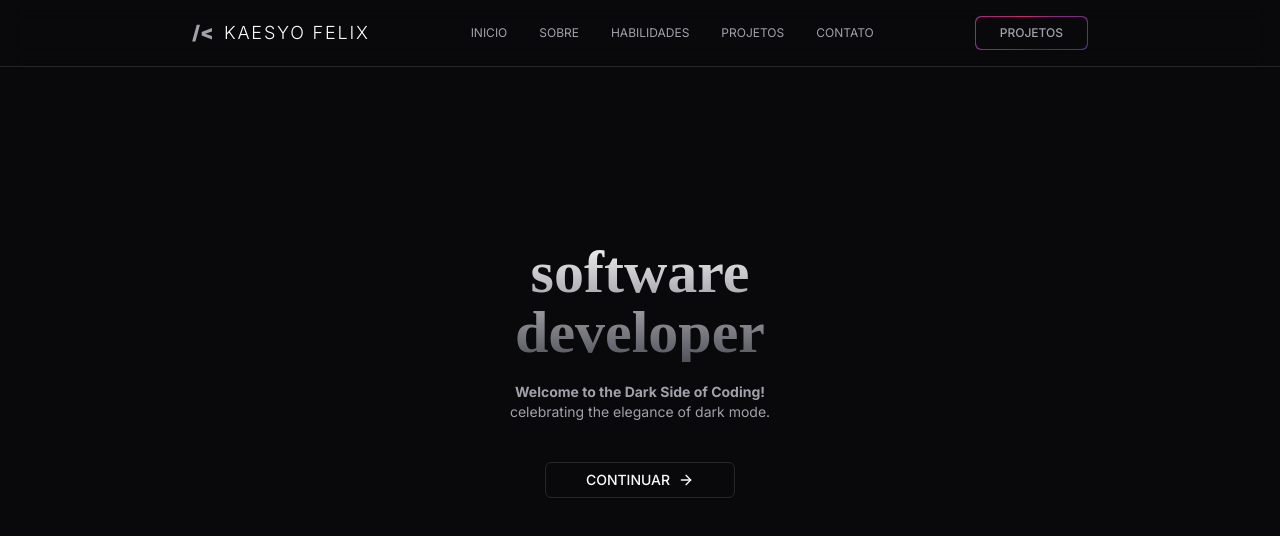
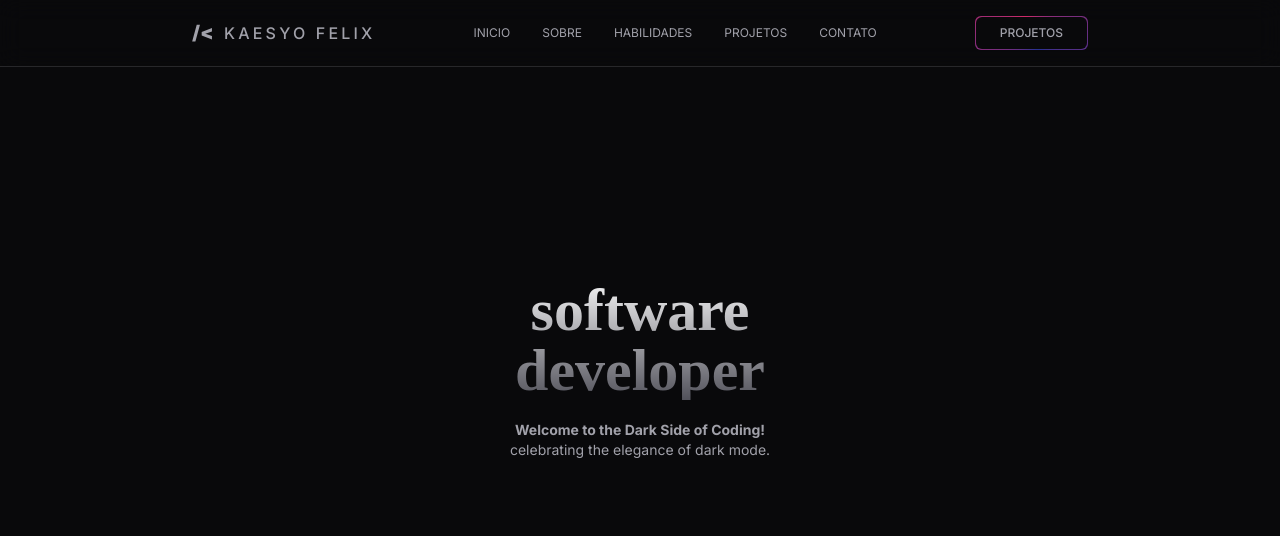
Before and after one commit to KARAUJO1003/portifolio.web.1.4.0, a Next.js app in the folder portifolio/: page / in a window 1280 px wide. Shown: the top 536 px of the page. Built offline with nearby package versions, Linux system fonts and the light colour scheme.

Commit message:
ajustando animações e aspecto visual da logo

```diff
--- a/portifolio/src/app/_components/sections/home/home.tsx
+++ b/portifolio/src/app/_components/sections/home/home.tsx
@@ -5,11 +5,8 @@ import { ComponentPropsDefault } from '@/types/page-props-default'
 import { TitleTypography } from '@/app/_components/global/typography/title'
 import { DescriptionTypography } from '../../global/typography/description'
 import { SectionContainer } from '../../global/sections/sections-container'
-import Link from 'next/link'
-import { ArrowRight } from 'lucide-react'
 import { gsap } from 'gsap'
 import { useGSAP } from '@gsap/react'
-import { Button } from '@/components/ui/button'
 
 export const HomeSection = ({ className }: ComponentPropsDefault) => {
   const tl = gsap.timeline()
@@ -90,12 +87,12 @@ export const HomeSection = ({ className }: ComponentPropsDefault) => {
         </DescriptionTypography>
       </div>
 
-      <Link href={'/#about'} id="button" className="flex items-center gap-3">
+      {/* <Link href={'/#about'} id="button" className="flex items-center gap-3">
         <Button className="px-10 gap-2" variant="outline">
           <span className="text-primary"> CONTINUAR</span>
           <ArrowRight className="size-4" />
         </Button>
-      </Link>
+      </Link> */}
     </SectionContainer>
   )
 }
--- a/portifolio/src/app/_components/sections/soft-skills/soft-skills.tsx
+++ b/portifolio/src/app/_components/sections/soft-skills/soft-skills.tsx
@@ -18,8 +18,8 @@ export const SoftSkillsSection = () => {
       opacity: 0,
       scrollTrigger: {
         trigger: '#principle-title',
-        start: 'top 1300px',
-        end: 'bottom 900',
+        start: 'top 900',
+        end: 'bottom 900px',
         scrub: 1,
       },
     })
--- a/portifolio/src/assets/logo.tsx
+++ b/portifolio/src/assets/logo.tsx
@@ -20,7 +20,7 @@ export const Logo = ({ className }: ComponentPropsDefault) => {
           className="fill-muted-foreground"
         />
       </svg>
-      <span className="uppercase text-lg font-light tracking-widest max-sm:hidden">
+      <span className="uppercase text-muted-foreground text-md font-medium tracking-[0.2em] max-sm:hidden">
         kaesyo felix
       </span>
     </Link>
```
